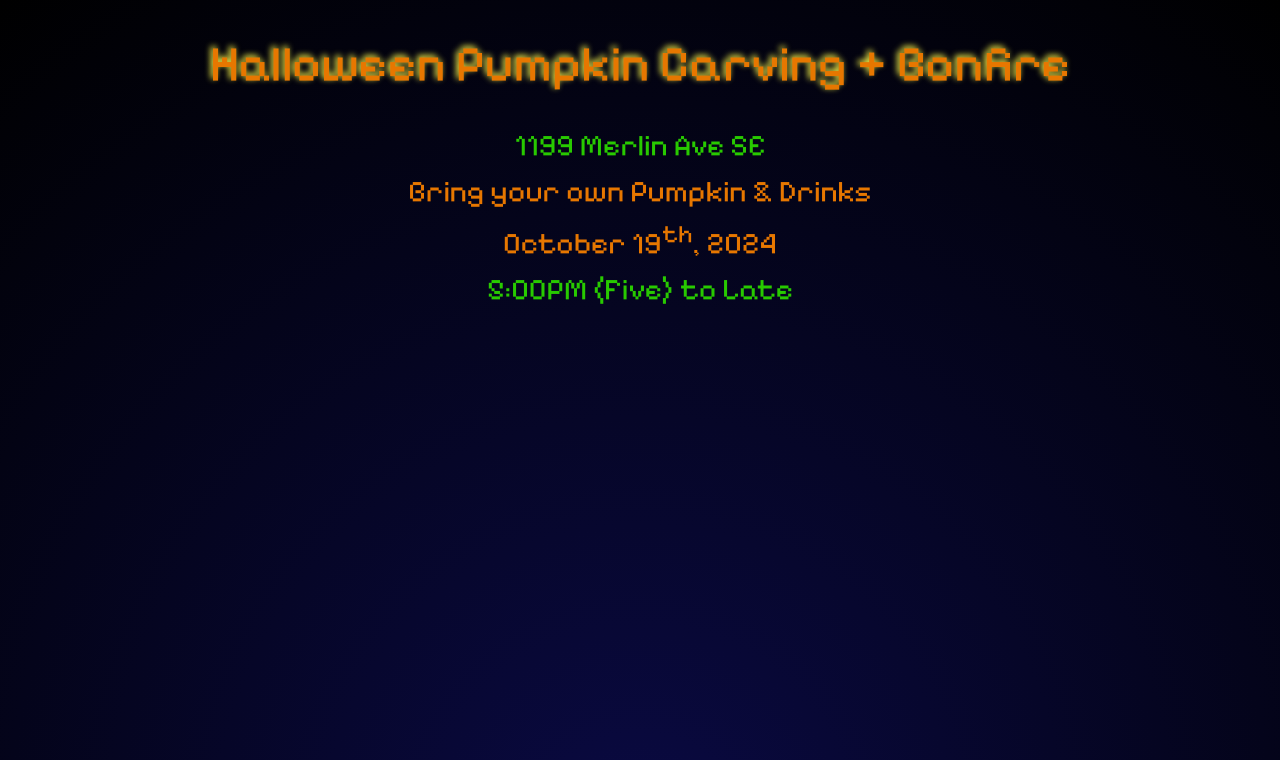
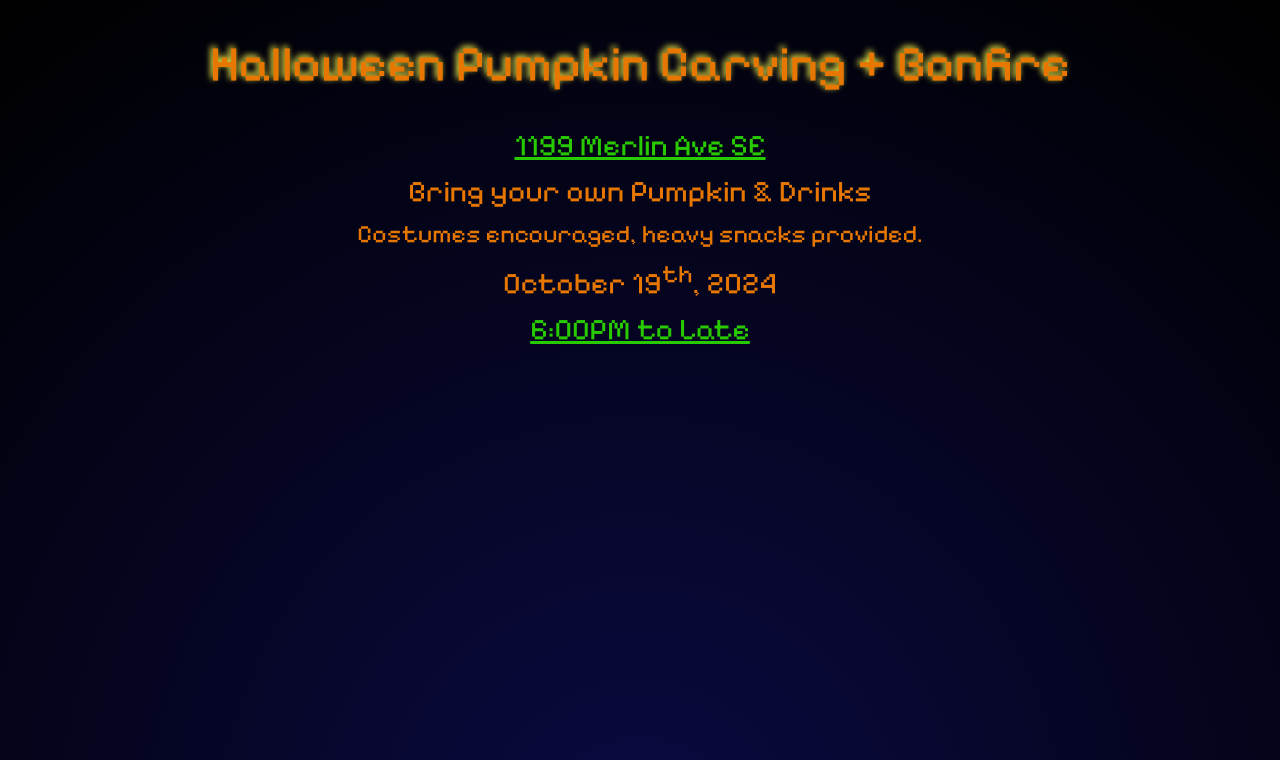
Before and after one commit to UrbaneD0ge/Hween, a plain HTML site: page index.html in a window 1280 px wide. Shown: the top 760 px of the page. Drawn offline with Linux system fonts and the light colour scheme.

Commit message:
copy update

```diff
--- a/index.html
+++ b/index.html
@@ -38,11 +38,11 @@
   <h1>Halloween Pumpkin Carving + Bonfire</h1>
   <h2> <a href="https://maps.app.goo.gl/RrqwUpwJjAyg5fvf6" target='_blank'>1199 Merlin Ave SE</a></h2>
   <h2>Bring your own Pumpkin & Drinks</h2>
+  <h3>Costumes encouraged, heavy snacks provided.</h3>
   <h2>October 19<sup>th</sup>, 2024</h2>
   <h2> <a
       href="https://calendar.google.com/calendar/event?action=TEMPLATE&tmeid=NnBqM2lwMW1jcGkzNGI5bWNsaW0yYjlrYzhyamdiOXA2NHEzY2JiMjY0b2pjb2o0NmhpMzZkYjI2cyBraXBsaW5nZHVubGFwQG0&tmsrc=kiplingdunlap%40gmail.com"
-      target='_blank'>5:00PM
-      (Five) to Late</a>
+      target='_blank'>6:00PM to Late</a>
   </h2>
   <img id="bonfire" src="./assets/y8.gif" alt="bonfire.gif">
   <img id="Jack" src="./assets/jack.gif" alt="BOO!" hidden>
@@ -95,10 +95,19 @@
     margin: 10px;
     font-weight: 400;
   }
+  h3 {
+    color: rgb(231, 119, 0);
+    text-align: center;
+    font-family: 'Pixelify Sans', sans-serif;
+    font-size: 25px;
+    margin: 10px;
+    font-weight: 400;
+  }
 
   a {
-    text-decoration: none;
+    /* text-decoration: none; */
     color: rgb(40, 202, 0);
+    /* border-bottom: 2px solid whitesmoke; */
   }
 
   /* no scrollbars */
```
